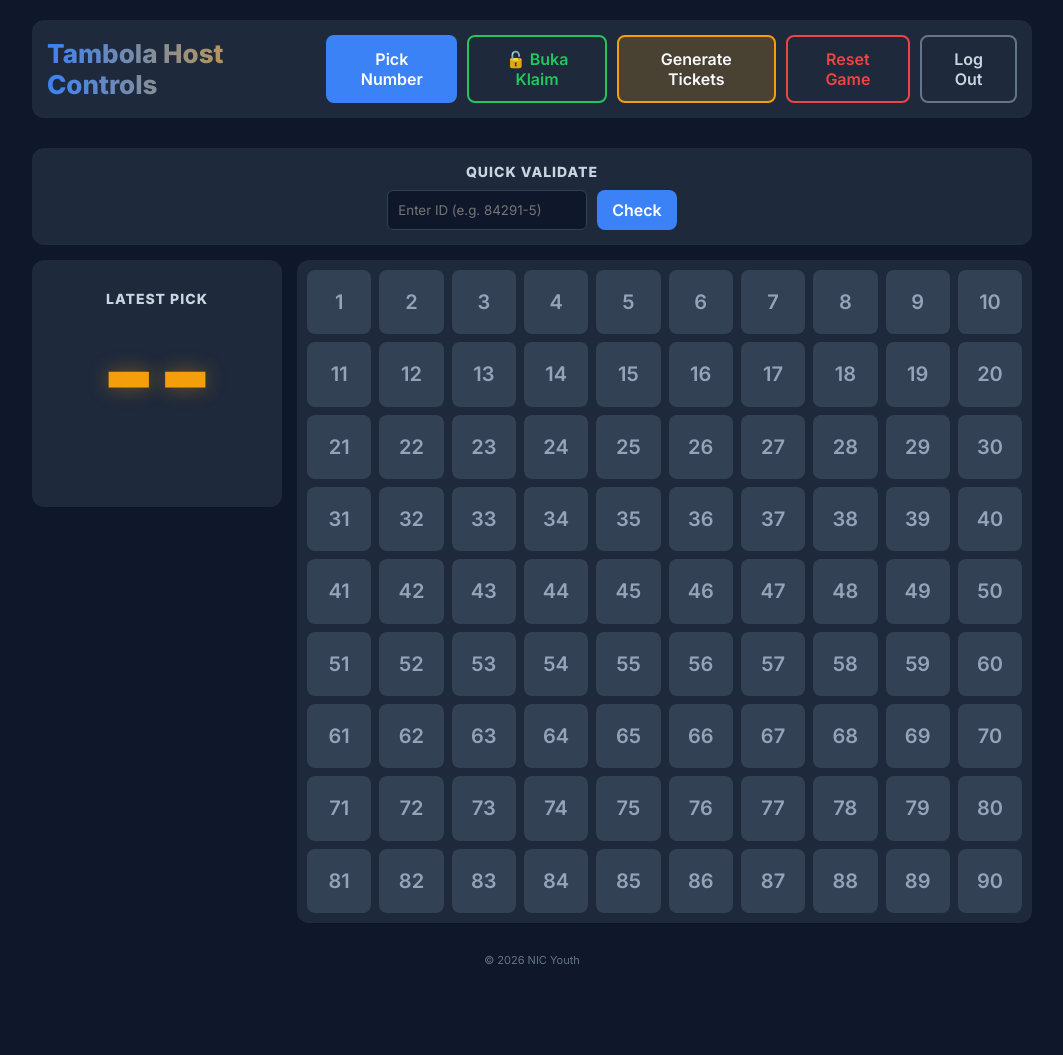
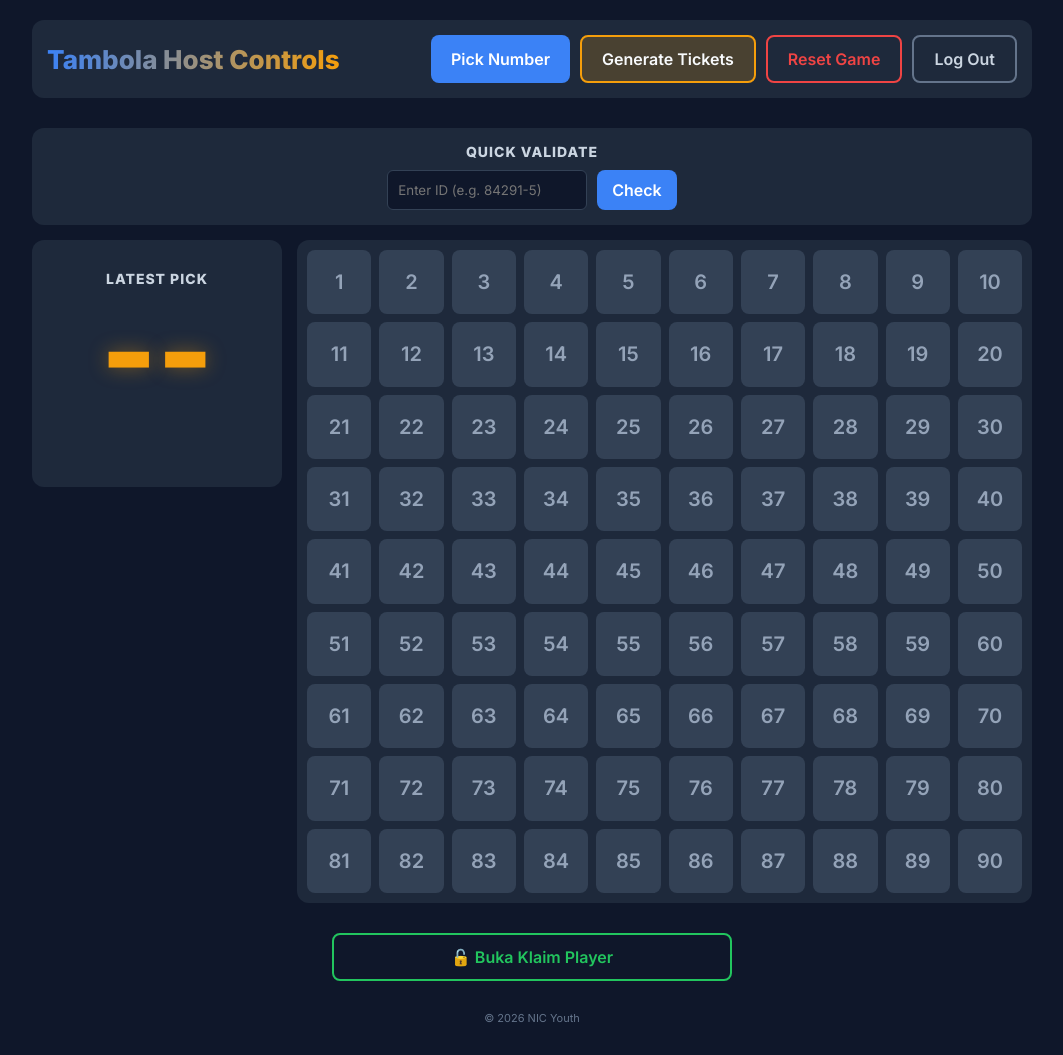
Before and after one commit to Arcie94/tambola--ticket-generator, a Flask app: page /host in a window 1280 px wide. Shown: the whole page, without its empty margins (108-1171 px from the left). Before the commit the page ends 964 px from the top, so only its background shows below. Run offline with Flask 3, Linux system fonts and the light colour scheme; the visitor is signed in with stand-in values (Sample User, id 1); some libraries are stand-ins or nearby versions.

Commit message:
style(host): move lock/unlock bingo button to bottom of page

```diff
--- a/app/templates/host.html
+++ b/app/templates/host.html
@@ -15,7 +15,6 @@
             <div class="controls">
                 <button id="pickBtn" class="btn primary">Pick Number</button>
                 <div style="display: flex; gap: 10px;">
-                    <button id="lockClaimBtn" class="btn secondary" style="border-color: #22c55e; color: #22c55e;">🔓 Buka Klaim</button>
                     <a href="/generator" class="btn secondary" style="text-decoration: none; text-align: center; border-color: #f59e0b; color: #f8fafc; background: rgba(245, 158, 11, 0.2);">Generate Tickets</a>
                     <button id="resetBtn" class="btn secondary">Reset Game</button>
                     <a href="/logout" class="btn secondary" style="text-decoration: none; text-align: center; border-color: #64748b; color: #cbd5e1;">Log Out</a>
@@ -62,7 +61,12 @@
             </div>
         </div>
 
-        <footer style="text-align: center; font-size: 11px; color: #64748b; margin-top: 15px; padding-bottom: 10px;">
+        <!-- Lock/Unlock Bingo Claim (Host only) -->
+        <div class="bingo-section">
+            <button id="lockClaimBtn" class="btn secondary" style="border-color: #22c55e; color: #22c55e; width: 100%; max-width: 400px;">🔓 Buka Klaim Player</button>
+        </div>
+
+        <footer style="text-align: center; font-size: 11px; color: #64748b; margin-top: 10px; padding-bottom: 10px;">
             &copy; 2026 NIC Youth
         </footer>
     </div>
```
